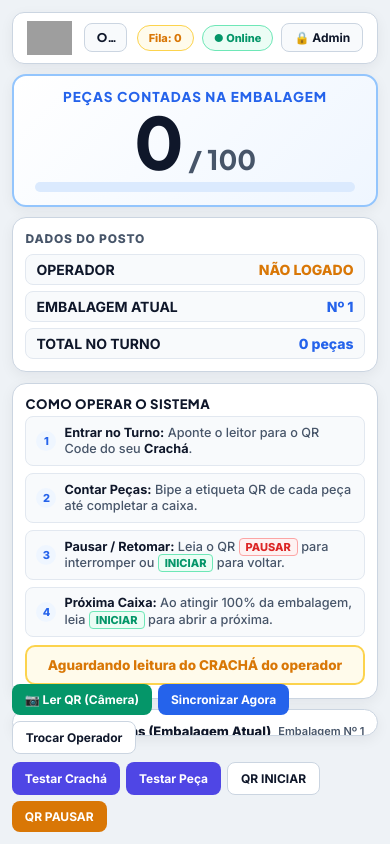
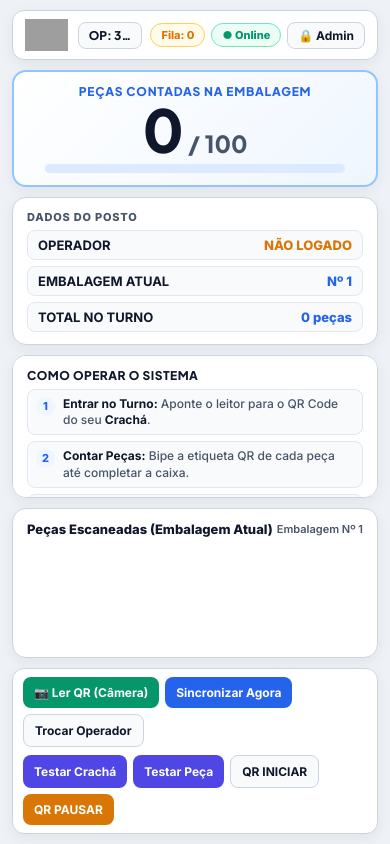
Before and after one commit to micaelcrds/contagem-certa, a plain HTML site: page index.html in a window 390 px wide. Drawn offline with Linux system fonts and the light colour scheme; grey boxes are pictures that could not be loaded.

Commit message:
Refactor styles for improved layout and responsiveness
Updated various styles and layout properties in index.html to improve responsiveness and visual consistency. Adjusted padding, gap sizes, and media query breakpoints for better UI on different devices.

```diff
--- a/index.html
+++ b/index.html
@@ -38,9 +38,7 @@
     html, body {
       margin: 0;
       padding: 0;
-      height: 100dvh;
-      width: 100vw;
-      overflow: hidden;
+      width: 100%;
       background: var(--bg);
       color: var(--text);
     }
@@ -48,8 +46,17 @@
     body {
       display: flex;
       flex-direction: column;
-      padding: clamp(8px, 1.4vh, 14px);
-      gap: clamp(8px, 1.2vh, 12px);
+      min-height: 100dvh;
+      padding: 10px 12px;
+      gap: 10px;
+    }
+
+    /* Trava altura sem scroll APENAS em tablets/monitores ou celular em pé (altura >= 560px) */
+    @media (min-height: 560px) {
+      html, body {
+        height: 100dvh;
+        overflow: hidden;
+      }
     }
 
     /* 1. Cabeçalho Superior */
@@ -58,24 +65,25 @@
       justify-content: space-between;
       align-items: center;
       background: var(--card);
-      padding: 8px 14px;
+      padding: 8px 12px;
       border-radius: 12px;
       border: 1px solid var(--border);
       box-shadow: var(--shadow);
-      gap: 10px;
+      gap: 8px;
       flex-shrink: 0;
+      flex-wrap: wrap;
     }
 
     .brand-area {
       display: flex;
       align-items: center;
-      gap: 12px;
+      gap: 10px;
       min-width: 0;
       flex: 1;
     }
 
     .brand-logo {
-      height: clamp(28px, 4vh, 38px);
+      height: 32px;
       width: auto;
       object-fit: contain;
       display: block;
@@ -84,11 +92,11 @@
 
     .op-info {
       font-family: 'Plus Jakarta Sans', sans-serif;
-      font-size: clamp(12px, 1.7vw, 15px);
+      font-size: clamp(12px, 1.6vw, 15px);
       font-weight: 800;
       background: var(--card-subtle);
       color: var(--text);
-      padding: 6px 12px;
+      padding: 5px 10px;
       border-radius: 8px;
       border: 1px solid var(--border);
       white-space: nowrap;
@@ -99,12 +107,12 @@
     .header-actions {
       display: flex;
       align-items: center;
-      gap: 8px;
+      gap: 6px;
       flex-shrink: 0;
     }
 
     .badge {
-      padding: 5px 11px;
+      padding: 4px 10px;
       border-radius: 20px;
       font-size: 11px;
       font-weight: 800;
@@ -118,7 +126,7 @@
       background: var(--card-subtle);
       color: var(--text);
       border: 1px solid var(--border);
-      padding: 6px 12px;
+      padding: 5px 10px;
       border-radius: 8px;
       font-size: 12px;
       font-weight: 700;
@@ -128,11 +136,11 @@
     /* 2. Painel Central */
     .main-grid {
       display: grid;
-      grid-template-columns: 1.25fr 1fr;
-      gap: clamp(8px, 1.2vh, 12px);
+      grid-template-columns: 1.2fr 1fr;
+      gap: 10px;
       flex-shrink: 0;
     }
-    @media (max-width: 640px) {
+    @media (max-width: 580px) {
       .main-grid { grid-template-columns: 1fr; }
     }
 
@@ -140,11 +148,12 @@
       background: var(--card);
       border: 1px solid var(--border);
       border-radius: 14px;
-      padding: clamp(10px, 1.5vh, 16px);
+      padding: 12px 14px;
       box-shadow: var(--shadow);
       display: flex;
       flex-direction: column;
       justify-content: center;
+      min-width: 0;
     }
 
     .contagem-hero {
@@ -155,9 +164,9 @@
 
     .contagem-label {
       font-family: 'Plus Jakarta Sans', sans-serif;
-      font-size: clamp(12px, 1.6vh, 14px);
+      font-size: 12px;
       text-transform: uppercase;
-      letter-spacing: 1px;
+      letter-spacing: 0.8px;
       color: var(--blue);
       font-weight: 800;
     }
@@ -172,7 +181,7 @@
 
     .contagem-numero {
       font-family: 'Plus Jakarta Sans', sans-serif;
-      font-size: clamp(48px, 8.5vh, 84px);
+      font-size: clamp(42px, 7vh, 80px);
       font-weight: 900;
       line-height: 0.95;
       color: var(--text);
@@ -181,15 +190,15 @@
 
     .contagem-meta {
       font-family: 'Plus Jakarta Sans', sans-serif;
-      font-size: clamp(20px, 3.2vh, 30px);
+      font-size: clamp(18px, 2.8vh, 28px);
       font-weight: 800;
       color: var(--muted);
     }
 
     .progress-track {
       width: 100%;
-      max-width: 320px;
-      height: 10px;
+      max-width: 300px;
+      height: 9px;
       background: #dbeafe;
       border-radius: 99px;
       margin: 0 auto;
@@ -212,8 +221,8 @@
       gap: 6px;
     }
     .info-box h3 {
-      margin: 0 0 2px 0;
-      font-size: 12px;
+      margin: 0;
+      font-size: 11px;
       text-transform: uppercase;
       letter-spacing: 0.8px;
       color: var(--muted);
@@ -227,13 +236,17 @@
       border: 1px solid #e2e8f0;
       padding: 6px 10px;
       border-radius: 8px;
-      font-size: clamp(12px, 1.7vh, 14px);
+      font-size: 13px;
       font-weight: 700;
+      gap: 8px;
     }
     .info-row span {
       color: var(--blue);
       font-weight: 800;
       text-align: right;
+      white-space: nowrap;
+      overflow: hidden;
+      text-overflow: ellipsis;
     }
     .op-deslogado { color: var(--amber) !important; }
 
@@ -241,25 +254,27 @@
     .bottom-grid {
       display: grid;
       grid-template-columns: 1fr 1.15fr;
-      gap: clamp(8px, 1.2vh, 12px);
+      gap: 10px;
       flex: 1;
       min-height: 0;
     }
     @media (max-width: 640px) {
-      .bottom-grid { grid-template-columns: 1fr; grid-template-rows: auto 1fr; }
+      .bottom-grid { grid-template-columns: 1fr; }
     }
 
     .instrucoes-panel {
       justify-content: space-between;
       gap: 8px;
+      min-height: 0;
+      overflow-y: auto;
     }
 
     .instrucoes-titulo {
       font-family: 'Plus Jakarta Sans', sans-serif;
-      font-size: 13px;
+      font-size: 12px;
       font-weight: 800;
       color: var(--text);
-      margin: 0 0 4px 0;
+      margin: 0 0 6px 0;
       text-transform: uppercase;
       letter-spacing: 0.5px;
     }
@@ -267,25 +282,37 @@
     .steps-list {
       display: flex;
       flex-direction: column;
-      gap: clamp(4px, 0.8vh, 8px);
+      gap: 6px;
+    }
+
+    /* Em celular na horizontal, organiza as instruções em 2 colunas compactas */
+    @media (max-height: 559px) and (min-width: 581px) {
+      .steps-list {
+        display: grid;
+        grid-template-columns: 1fr 1fr;
+        gap: 6px;
+      }
+      .lista-scroll {
+        max-height: 175px;
+      }
     }
 
     .step-item {
       display: flex;
-      align-items: center;
+      align-items: flex-start;
       gap: 8px;
       background: var(--card-subtle);
       border: 1px solid #e2e8f0;
-      padding: clamp(5px, 0.9vh, 8px) 10px;
+      padding: 6px 8px;
       border-radius: 8px;
-      font-size: clamp(11px, 1.5vh, 13px);
+      font-size: 12px;
       color: var(--muted);
-      line-height: 1.3;
+      line-height: 1.35;
     }
 
     .step-num {
-      width: 20px;
-      height: 20px;
+      width: 19px;
+      height: 19px;
       border-radius: 50%;
       background: var(--blue-bg);
       color: var(--blue);
@@ -295,28 +322,31 @@
       align-items: center;
       justify-content: center;
       flex-shrink: 0;
+      margin-top: 1px;
     }
 
     .step-item strong { color: var(--text); }
 
     .tag-cmd {
-      padding: 1px 6px;
+      padding: 1px 5px;
       border-radius: 4px;
       font-weight: 800;
-      font-size: 11px;
+      font-size: 10px;
+      display: inline-block;
     }
     .cmd-start { background: var(--green-bg); color: var(--green); border: 1px solid var(--green-border); }
     .cmd-stop { background: var(--red-bg); color: var(--red); border: 1px solid var(--red-border); }
 
     .scanner-status {
-      padding: clamp(8px, 1.2vh, 12px);
+      padding: 9px 10px;
       border-radius: 10px;
       font-weight: 800;
-      font-size: clamp(12px, 1.6vh, 14px);
+      font-size: 13px;
       text-align: center;
       border: 2px solid var(--green-border);
       background: var(--green-bg);
       color: var(--green);
+      flex-shrink: 0;
     }
     .scanner-status.pausado {
       border-color: var(--amber-border);
@@ -329,17 +359,34 @@
       color: var(--red);
     }
 
-    .lista-panel { justify-content: flex-start; min-height: 0; overflow: hidden; }
-    .lista-header { display: flex; justify-content: space-between; align-items: center; margin-bottom: 6px; flex-shrink: 0; }
+    .lista-panel {
+      justify-content: flex-start;
+      min-height: 150px;
+      overflow: hidden;
+    }
+    .lista-header {
+      display: flex;
+      justify-content: space-between;
+      align-items: center;
+      margin-bottom: 6px;
+      flex-shrink: 0;
+    }
     .lista-header h3 { margin: 0; font-size: 13px; color: var(--text); font-weight: 800; }
-    .lista-scroll { flex: 1; overflow-y: auto; display: flex; flex-direction: column; gap: 5px; padding-right: 2px; }
+    .lista-scroll {
+      flex: 1;
+      overflow-y: auto;
+      display: flex;
+      flex-direction: column;
+      gap: 5px;
+      padding-right: 2px;
+    }
     .item-bip {
       display: flex;
       justify-content: space-between;
       align-items: center;
       background: var(--card-subtle);
       border: 1px solid #e2e8f0;
-      padding: 7px 10px;
+      padding: 6px 10px;
       border-radius: 8px;
       font-size: 12px;
       flex-shrink: 0;
@@ -347,7 +394,7 @@
     .item-bip strong { color: var(--text); font-size: 13px; }
     .item-meta { color: var(--muted); font-size: 11px; margin-top: 1px; }
 
-    /* 4. Barra de Ações Fixa no Rodapé */
+    /* 4. Barra de Ações no Rodapé */
     .footer-bar {
       display: flex;
       gap: 8px;
@@ -355,20 +402,30 @@
       justify-content: space-between;
       align-items: center;
       flex-shrink: 0;
+      background: var(--card);
+      border: 1px solid var(--border);
+      padding: 8px 10px;
+      border-radius: 12px;
+      box-shadow: var(--shadow);
     }
-    .btn-group { display: flex; gap: 6px; flex-wrap: wrap; }
+    .btn-group {
+      display: flex;
+      gap: 6px;
+      flex-wrap: wrap;
+    }
     button.act {
       background: var(--blue);
       color: #ffffff;
       border: none;
-      padding: 8px 13px;
+      padding: 8px 11px;
       border-radius: 8px;
       font-size: 12px;
       font-weight: 700;
       cursor: pointer;
+      white-space: nowrap;
     }
     button.act.cam { background: var(--green); }
-    button.act.sec { background: var(--card); border: 1px solid var(--border); color: var(--text); }
+    button.act.sec { background: var(--card-subtle); border: 1px solid var(--border); color: var(--text); }
     button.act.test { background: #4f46e5; }
     button.act.warn { background: #d97706; }
 
@@ -389,7 +446,7 @@
       background: var(--card);
       border: 1px solid var(--border);
       border-radius: 14px;
-      padding: 18px;
+      padding: 16px;
       width: 100%;
       max-width: 500px;
       max-height: 90dvh;
@@ -427,6 +484,7 @@
       position: relative;
       width: 100%;
       aspect-ratio: 4 / 3;
+      max-height: 52dvh;
       background: #0f172a;
       border-radius: 10px;
       overflow: hidden;
@@ -517,11 +575,11 @@
           </div>
           <div class="step-item">
             <div class="step-num">3</div>
-            <div><strong>Pausar / Retomar:</strong> Leia o QR <span class="tag-cmd cmd-stop">PAUSAR</span> para interromper ou <span class="tag-cmd cmd-start">INICIAR</span> para voltar.</div>
+            <div><strong>Pausar / Retomar:</strong> Leia <span class="tag-cmd cmd-stop">PAUSAR</span> para parar ou <span class="tag-cmd cmd-start">INICIAR</span> para voltar.</div>
           </div>
           <div class="step-item">
             <div class="step-num">4</div>
-            <div><strong>Próxima Caixa:</strong> Ao atingir 100% da embalagem, leia <span class="tag-cmd cmd-start">INICIAR</span> para abrir a próxima.</div>
+            <div><strong>Próxima Caixa:</strong> Ao completar 100%, leia <span class="tag-cmd cmd-start">INICIAR</span> para abrir a próxima.</div>
           </div>
         </div>
       </div>
@@ -673,7 +731,6 @@
     let ultimoCodigo = "";
     let ultimoTimestamp = 0;
 
-    // Variáveis da Câmera
     let streamCamera = null;
     let loopCameraAtivo = false;
     let ultimoCodigoCamera = "";
@@ -744,7 +801,6 @@
               if (codigos.length > 0) {
                 const valor = codigos[0].rawValue.trim();
                 const agora = Date.now();
-                // Evita ler o mesmo QR Code repetidamente enquanto a câmera está parada nele
                 if (valor && (valor !== ultimoCodigoCamera || (agora - ultimoTempoCamera) > 2200)) {
                   ultimoCodigoCamera = valor;
                   ultimoTempoCamera = agora;
@@ -874,7 +930,6 @@
       const cmd = codigoRaw.toUpperCase();
       const cfg = getConfig();
 
-      // 1. Leitura de CRACHÁ (apenas números, ex: 31618)
       const ehCracha = /^\d{3,10}$/.test(codigoRaw);
       if (ehCracha) {
         if (operadorAtual) {
@@ -892,14 +947,12 @@
         return;
       }
 
-      // 2. Exige operador logado
       if (!operadorAtual) {
         tocarSom("erro");
         atualizarStatusLeitor("BLOQUEADO! Leia primeiro o QR Code do seu CRACHÁ.", "erro");
         return;
       }
 
-      // 3. Comando QR: PAUSAR / STOP
       if (cmd === "PAUSAR" || cmd === "STOP") {
         leitorAtivo = false;
         tocarSom("cmd");
@@ -907,7 +960,6 @@
         return;
       }
 
-      // 4. Comando QR: INICIAR / START
       if (cmd === "INICIAR" || cmd === "START") {
         if (!leitorAtivo) {
           leitorAtivo = true;
@@ -933,14 +985,12 @@
         return;
       }
 
-      // 5. Bloqueia leitura de peça se estiver pausado
       if (!leitorAtivo) {
         tocarSom("erro");
         atualizarStatusLeitor("BLOQUEADO! Sistema pausado — Leia o QR INICIAR primeiro", "erro");
         return;
       }
 
-      // 6. Validação de peça
       const agora = Date.now();
       if (codigoRaw === ultimoCodigo && (agora - ultimoTimestamp) < 1200) {
         tocarSom("erro");
```
